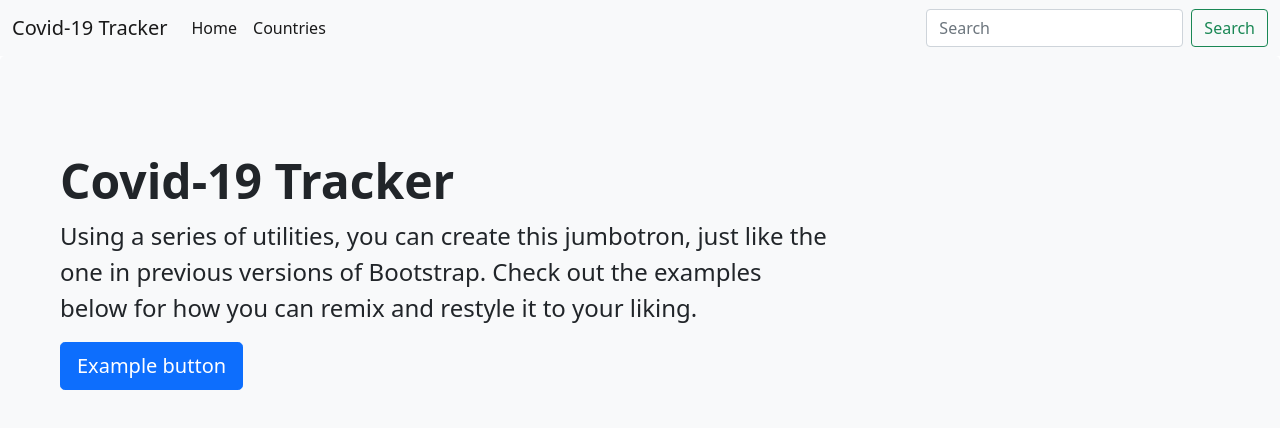
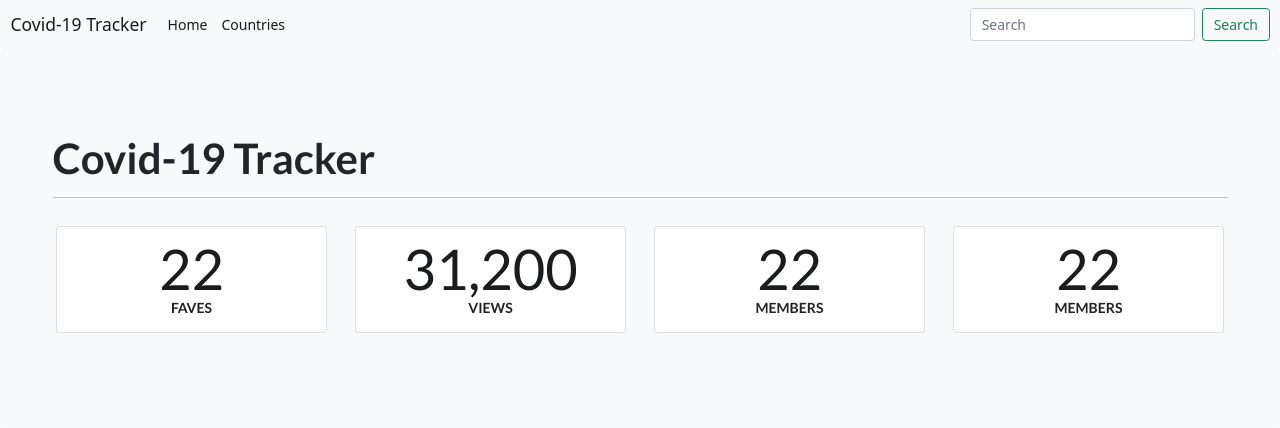
Before and after one commit to monarchermj/coivd-19-tracker-angular, an Angular app: page / in a window 1280 px wide. Shown: the top 428 px of the page. Built offline with nearby package versions, Linux system fonts and the light colour scheme; no server answers.

Commit message:
added statistic cards and data fetched in globalDataSummary format

```diff
--- a/package.json
+++ b/package.json
@@ -18,6 +18,7 @@
     "@angular/platform-browser": "~12.2.0",
     "@angular/platform-browser-dynamic": "~12.2.0",
     "@angular/router": "~12.2.0",
+    "ng2-semantic-ui": "^0.9.7",
     "ngx-bootstrap": "^7.1.0",
     "rxjs": "~6.6.0",
     "tslib": "^2.3.0",
--- a/src/app/components/home/home.component.html
+++ b/src/app/components/home/home.component.html
@@ -1,7 +1,32 @@
 <div class="p-5 mb-4 bg-light rounded-3">
-    <div class="container-fluid py-5">
-      <h1 class="display-5 fw-bold">Covid-19 Tracker</h1>
-      <p class="col-md-8 fs-4">Using a series of utilities, you can create this jumbotron, just like the one in previous versions of Bootstrap. Check out the examples below for how you can remix and restyle it to your liking.</p>
-      <button class="btn btn-primary btn-lg" type="button">Example button</button>
+  <div class="container-fluid py-5">
+    <h1 class="display-5 fw-bold">Covid-19 Tracker</h1>
+    <hr />
+    <div class="row">
+      <div class="card col p-3 m-3">
+        <div class="ui statistic">
+          <div class="value">22</div>
+          <div class="label">Faves</div>
+        </div>
+      </div>
+      <div class="card col p-3 m-3">
+        <div class="ui statistic">
+          <div class="value">31,200</div>
+          <div class="label">Views</div>
+        </div>
+      </div>
+      <div class="card col p-3 m-3">
+        <div class="ui statistic">
+          <div class="value">22</div>
+          <div class="label">Members</div>
+        </div>
+      </div>
+      <div class="card col p-3 m-3">
+        <div class="ui statistic">
+          <div class="value">22</div>
+          <div class="label">Members</div>
+        </div>
+      </div>
     </div>
   </div>
+</div>
--- a/src/app/components/home/home.component.ts
+++ b/src/app/components/home/home.component.ts
@@ -1,4 +1,5 @@
 import { Component, OnInit } from '@angular/core';
+import { GlobalDataSummary } from 'src/app/models/global-data';
 import { DataServiceService } from 'src/app/services/data-service.service';
 
 @Component({
@@ -11,18 +12,21 @@
   totalActive = 0;
   totalDeaths = 0;
   totalRecovered = 0;
+  globalData: GlobalDataSummary[]=[];
   constructor(private dataService: DataServiceService) {}
 
   ngOnInit(): void {
     this.dataService.getGlobalData().subscribe({
       next: (result) => {
         console.log(result);
-
+        this.globalData= result;
         result.forEach(cs=>{
+          if(!Number.isNaN(cs.confirmed)){
           this.totalActive+=cs.active||1
           this.totalConfirmed+=cs.confirmed||1
           this.totalDeaths+=cs.deaths||1
           this.totalRecovered+=cs.recovered||1
+          }
         })
       },
     });
--- a/src/app/services/data-service.service.ts
+++ b/src/app/services/data-service.service.ts
@@ -31,14 +31,13 @@
           if (temp) {
             temp.active = cs.active + temp.active;
             temp.confirmed = cs.confirmed + temp.confirmed;
-            temp.deaths = cs.active + temp.deaths;
-            temp.recovered = cs.active + temp.recovered;
+            temp.deaths = cs.deaths + temp.deaths;
+            temp.recovered = cs.recovered + temp.recovered;
             raw[cs.country] = temp;
           } else {
             raw[cs.country] = cs;
           }
         });
-
         return <GlobalDataSummary[]>Object.values(raw);
       })
     );
--- a/src/index.html
+++ b/src/index.html
@@ -7,6 +7,7 @@
   <meta name="viewport" content="width=device-width, initial-scale=1">
   <link rel="icon" type="image/x-icon" href="favicon.ico">
   <!-- CSS only -->
+  <link rel="stylesheet" href="https://cdnjs.cloudflare.com/ajax/libs/semantic-ui/2.2.13/semantic.min.css">
 <link href="https://cdn.jsdelivr.net/npm/bootstrap@5.1.3/dist/css/bootstrap.min.css" rel="stylesheet" integrity="sha384-1BmE4kWBq78iYhFldvKuhfTAU6auU8tT94WrHftjDbrCEXSU1oBoqyl2QvZ6jIW3" crossorigin="anonymous">
 </head>
 <body>
--- a/tsconfig.json
+++ b/tsconfig.json
@@ -25,6 +25,7 @@
     "enableI18nLegacyMessageIdFormat": false,
     "strictInjectionParameters": true,
     "strictInputAccessModifiers": true,
-    "strictTemplates": true
+    "strictTemplates": true,
+    "strictPropertyInitialization": false,
   }
 }
```
Also changed, not shown: 1 other file (tests, documents, lock files or other folders).
